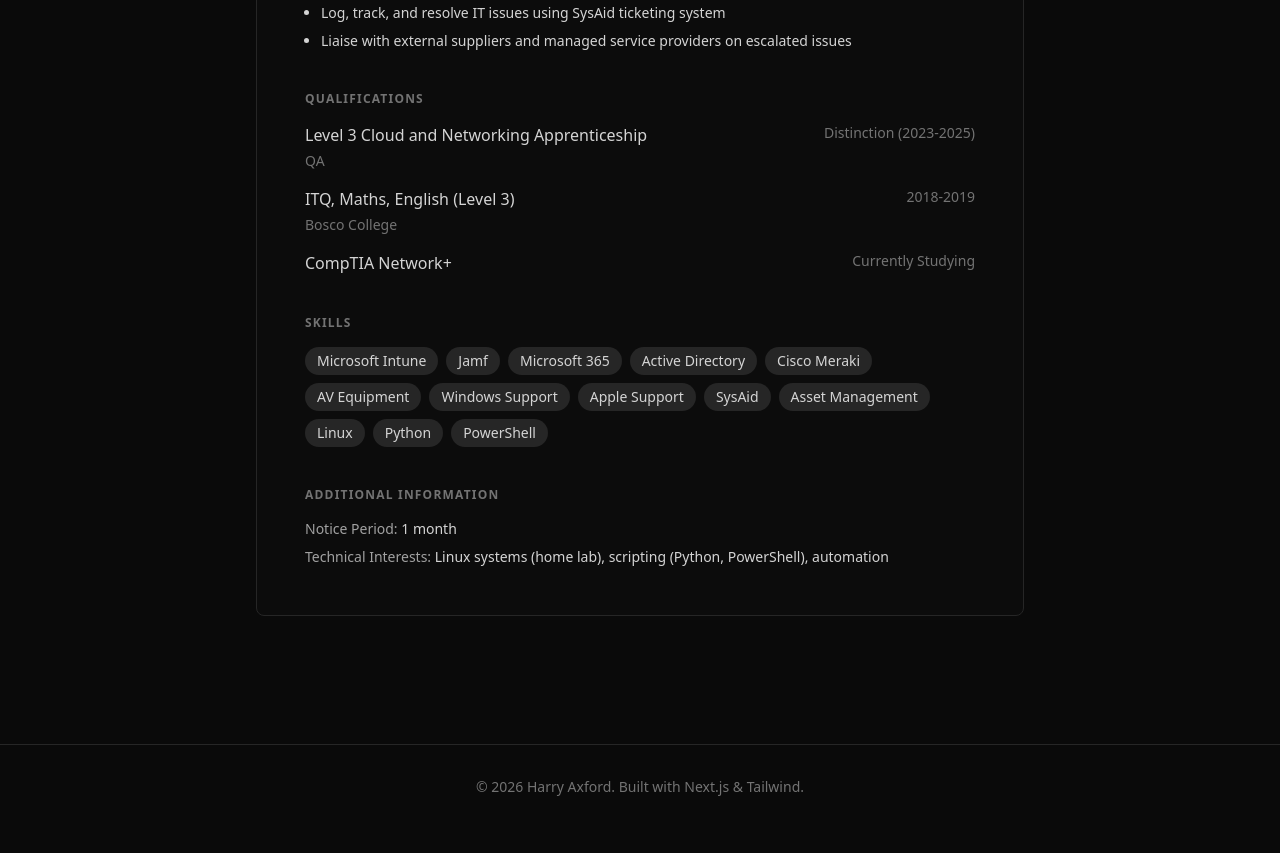
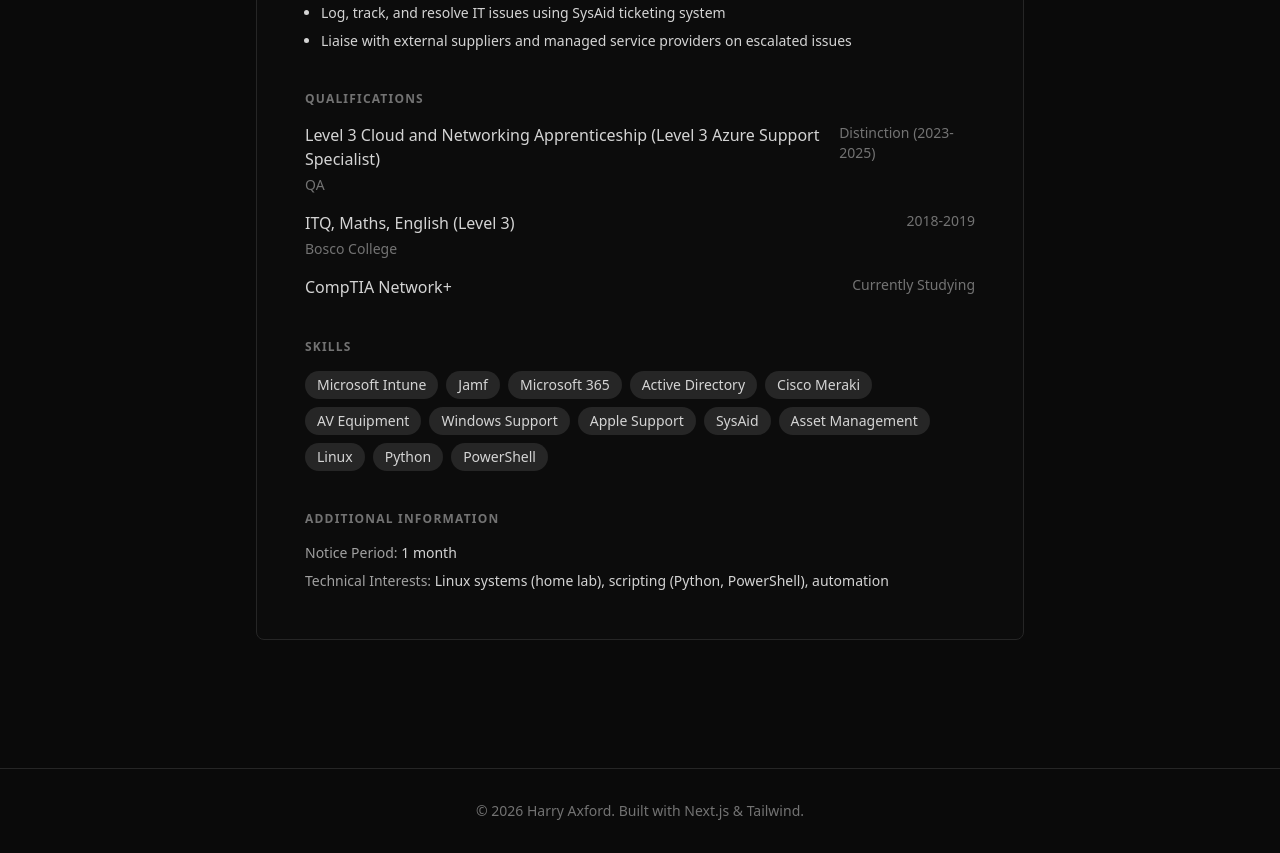
Before and after one commit to Haxford/Portfolio-minimal, a Next.js app: page /cv in a window 1280 px wide. Shown: the part 860-1713 px from the top of the page. Before the commit the page ends 1689 px from the top, so only its background shows below. Built offline with nearby package versions, Linux system fonts and the light colour scheme.

Commit message:
Add Level 3 Azure Support Specialist to cloud and networking qualification on CV

```diff
--- a/app/cv/page.tsx
+++ b/app/cv/page.tsx
@@ -57,7 +57,7 @@
           <ul className="space-y-4 text-neutral-300">
             <li>
               <div className="flex justify-between">
-                <span>Level 3 Cloud and Networking Apprenticeship</span>
+                <span>Level 3 Cloud and Networking Apprenticeship (Level 3 Azure Support Specialist)</span>
                 <span className="text-neutral-500 text-sm">Distinction (2023-2025)</span>
               </div>
               <div className="text-neutral-500 text-sm mt-1">QA</div>
```
